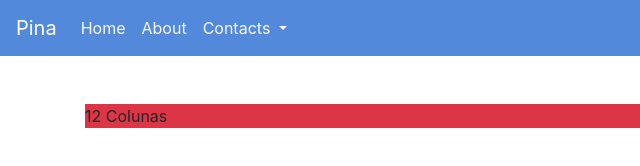
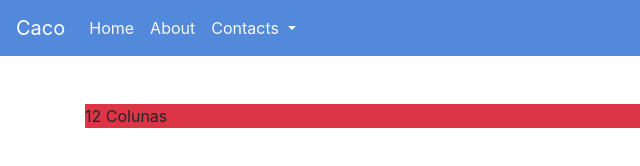
Before and after one commit to caiqueramos08/Bootstrap, a plain HTML site: page index.html in a window 1280 px wide. Shown: the full height of the page, 0-640 px from the left. Drawn offline with nearby package versions, Linux system fonts and the light colour scheme.

Commit message:
@caiqueramos08 [TASK: AJUST Bootstrap]

```diff
--- a/index.html
+++ b/index.html
@@ -19,7 +19,7 @@
 <body>
     <!-- Menu -->
     <nav class="navbar navbar-expand-lg navbar-dark bg-roxo">
-        <a class="navbar-brand" href="#">Pina</a>
+        <a class="navbar-brand" href="#">Caco</a>
         <button class="navbar-toggler" type="button" data-toggle="collapse" data-target="#navbarSupportedContent" aria-controls="navbarSupportedContent" aria-expanded="false" aria-label="Toggle navigation">
           <span class="navbar-toggler-icon"></span>
         </button>
```
